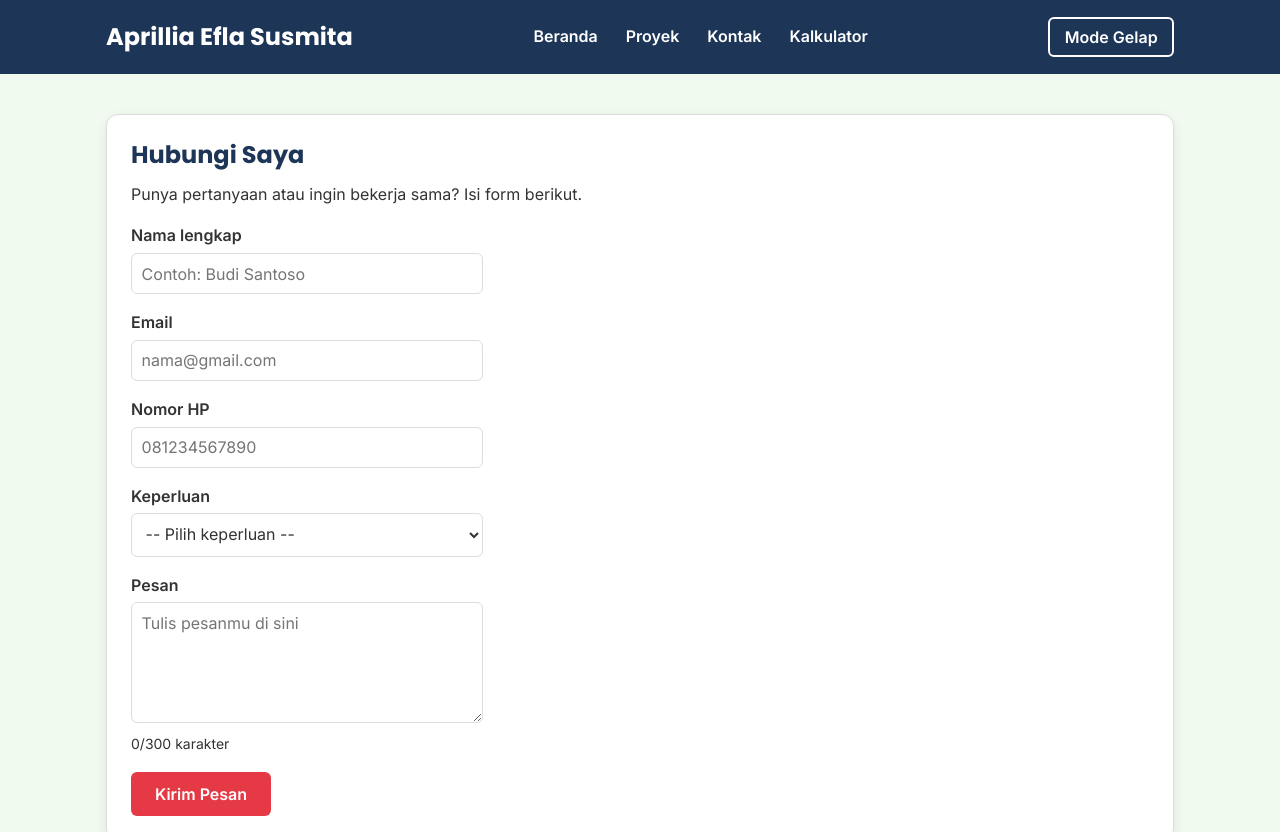
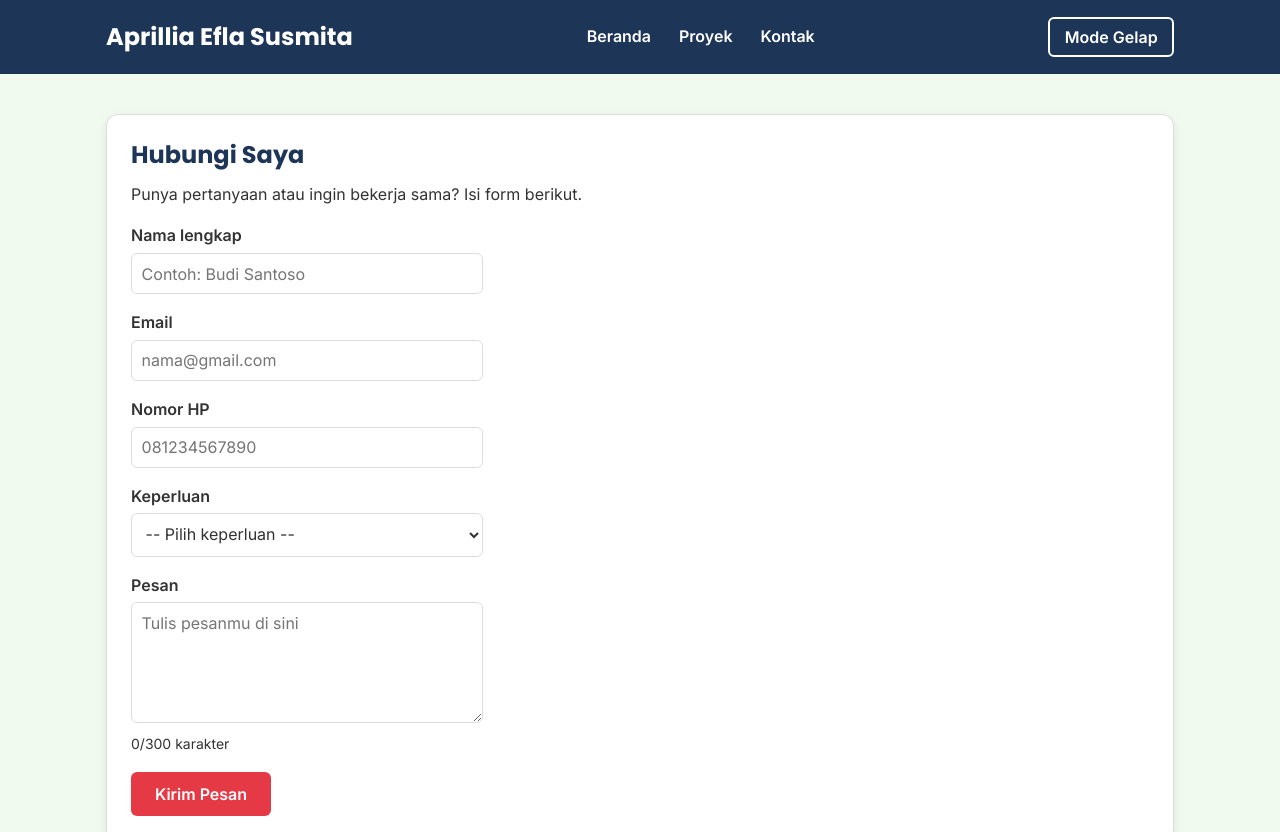
Before and after one commit to aprilliaefla/Tugas-rumah, a plain HTML site: page kontak.html in a window 1280 px wide. Shown: the top 832 px of the page. Drawn offline with Linux system fonts and the light colour scheme.

Commit message:
feat: menghilangkan tombol kalkulator

```diff
--- a/kontak.html
+++ b/kontak.html
@@ -19,7 +19,6 @@
           <li><a href="index.html">Beranda</a></li>
           <li><a href="proyek.html">Proyek</a></li>
           <li><a href="kontak.html">Kontak</a></li>
-          <li><a href="kalkulator.html">Kalkulator</a></li>
         </ul>
       </nav>
       <button type="button" id="tombol-tema" class="tombol-tema">Mode Gelap</button>
@@ -31,7 +30,6 @@
             <li><a href="index.html">Beranda</a></li>
             <li><a href="proyek.html">Proyek</a></li>
             <li><a href="kontak.html">Kontak</a></li>
-            <li><a href="kalkulator.html">Kalkulator</a></li>
           </ul>
         </nav>
       </details>
```
Also changed, not shown: Kalkulator.html (+0 -1 lines), index.html (+1 -1 lines), proyek.html (+1 -1 lines), test.html (deleted).
